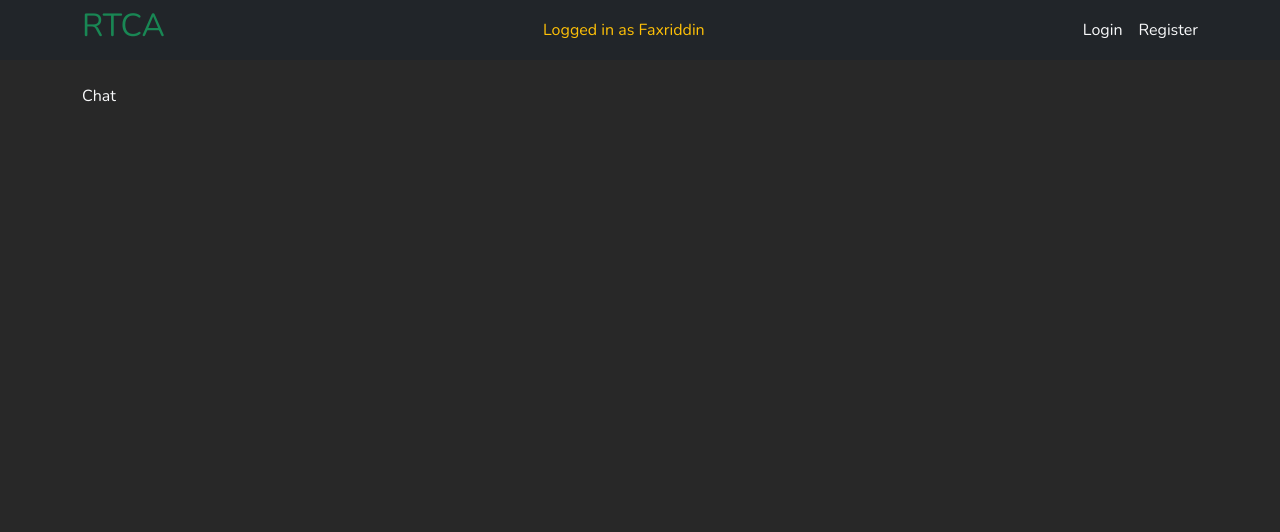
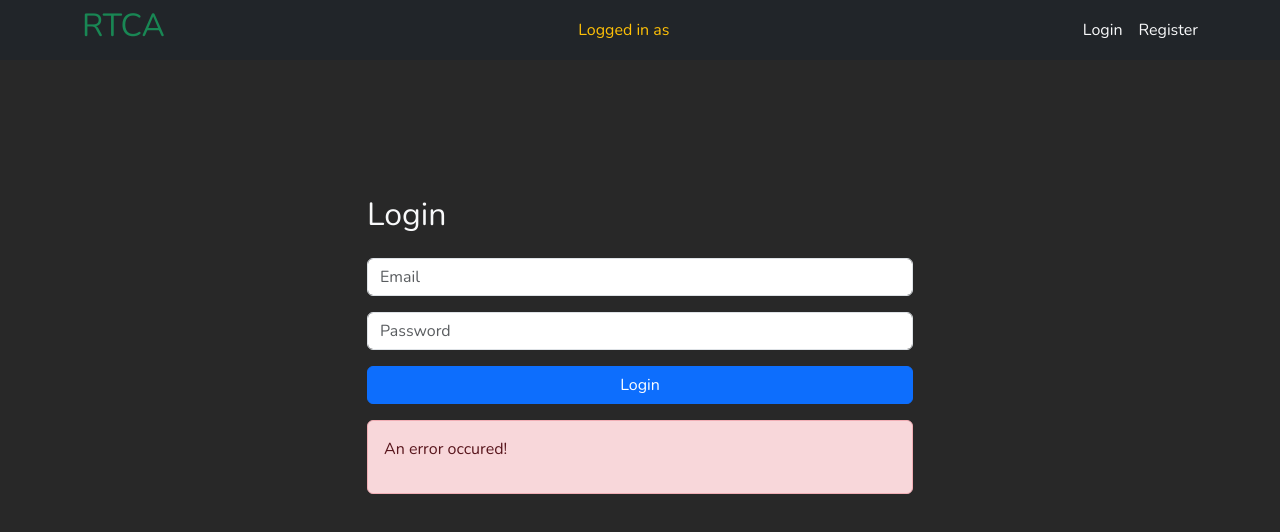
Before and after one commit to Faxriddin2008/real-time-chat-app, a React (Vite) app in the folder client/: page / in a window 1280 px wide. Shown: the top 532 px of the page. Built offline with nearby package versions, Linux system fonts and the light colour scheme.

Commit message:
feat: add user save in context

```diff
--- a/client/src/App.jsx
+++ b/client/src/App.jsx
@@ -5,15 +5,18 @@
 import "bootstrap/dist/css/bootstrap.min.css";
 import { Container } from "react-bootstrap";
 import NavBar from "./components/NavBar";
+import { useContext } from "react";
+import { AuthContext } from "./context/AuthContext";
 function App() {
+  const { user } = useContext(AuthContext);
   return (
     <>
       <NavBar />
       <Container className="text-light">
         <Routes>
-          <Route path="/" element={<Chat />} />
-          <Route path="/login" element={<Login />} />
-          <Route path="/register" element={<Register />} />
+          <Route path="/" element={user ? <Chat /> : <Login />} />
+          <Route path="/login" element={user ? <Chat /> : <Login />} />
+          <Route path="/register" element={user ? <Chat /> : <Register />} />
           <Route path="*" element={<Navigate to={"/"} />} />
         </Routes>
       </Container>
--- a/client/src/components/NavBar.jsx
+++ b/client/src/components/NavBar.jsx
@@ -1,6 +1,9 @@
+import { useContext } from "react";
 import { Container, Nav, Navbar, Stack } from "react-bootstrap";
 import { Link } from "react-router-dom";
+import { AuthContext } from "../context/AuthContext";
 const NavBar = () => {
+  const { user } = useContext(AuthContext);
   return (
     <Navbar bg="dark" className="mb-4" style={{ height: "3.75rem" }}>
       <Container>
@@ -9,7 +12,7 @@
             RTCA
           </Link>
         </h2>
-        <span className="text-warning">Logged in as Faxriddin</span>
+        <span className="text-warning">Logged in as {user?.name}</span>
         <Nav>
           <Stack direction="horizontal" gap={3}>
             <Link to={"/login"} className="link-light text-decoration-none">
--- a/client/src/context/AuthContext.jsx
+++ b/client/src/context/AuthContext.jsx
@@ -1,4 +1,4 @@
-import { createContext, useCallback, useState } from "react";
+import { createContext, useCallback, useEffect, useState } from "react";
 import { baseUrl, postRequest } from "../utils/services";
 
 export const AuthContext = createContext();
@@ -12,6 +12,11 @@
     email: "",
     password: "",
   });
+
+  useEffect(() => {
+    const user = localStorage.getItem("User");
+    setUser(JSON.parse(user));
+  }, []);
   const updateRegisterInfo = useCallback((info) => {
     setRegisterInfo(info);
   }, []);
--- a/client/src/pages/Register.jsx
+++ b/client/src/pages/Register.jsx
@@ -3,6 +3,7 @@
 import { AuthContext } from "../context/AuthContext";
 const Register = () => {
   const {
+    user,
     registerInfo,
     updateRegisterInfo,
     registerUser,
```
